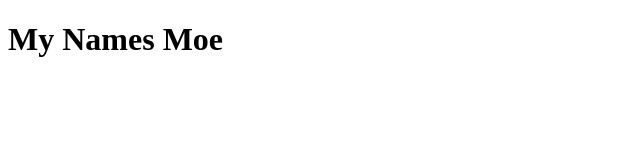
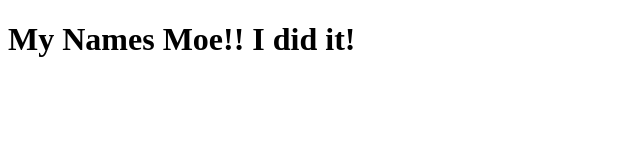
Before and after one commit to someMoeprogram/firstgithubproject2, a plain HTML site: page index.html in a window 1280 px wide. Shown: the whole page, without its empty margins (0-640 px from the left). Drawn offline with Linux system fonts and the light colour scheme.

Commit message:
Added !!!

```diff
--- a/index.html
+++ b/index.html
@@ -7,6 +7,6 @@
     <title>Document</title>
 </head>
 <body>
-    <h1> My Names Moe</h1>
+    <h1> My Names Moe!! I did it!</h1>
 </body>
 </html>
```
